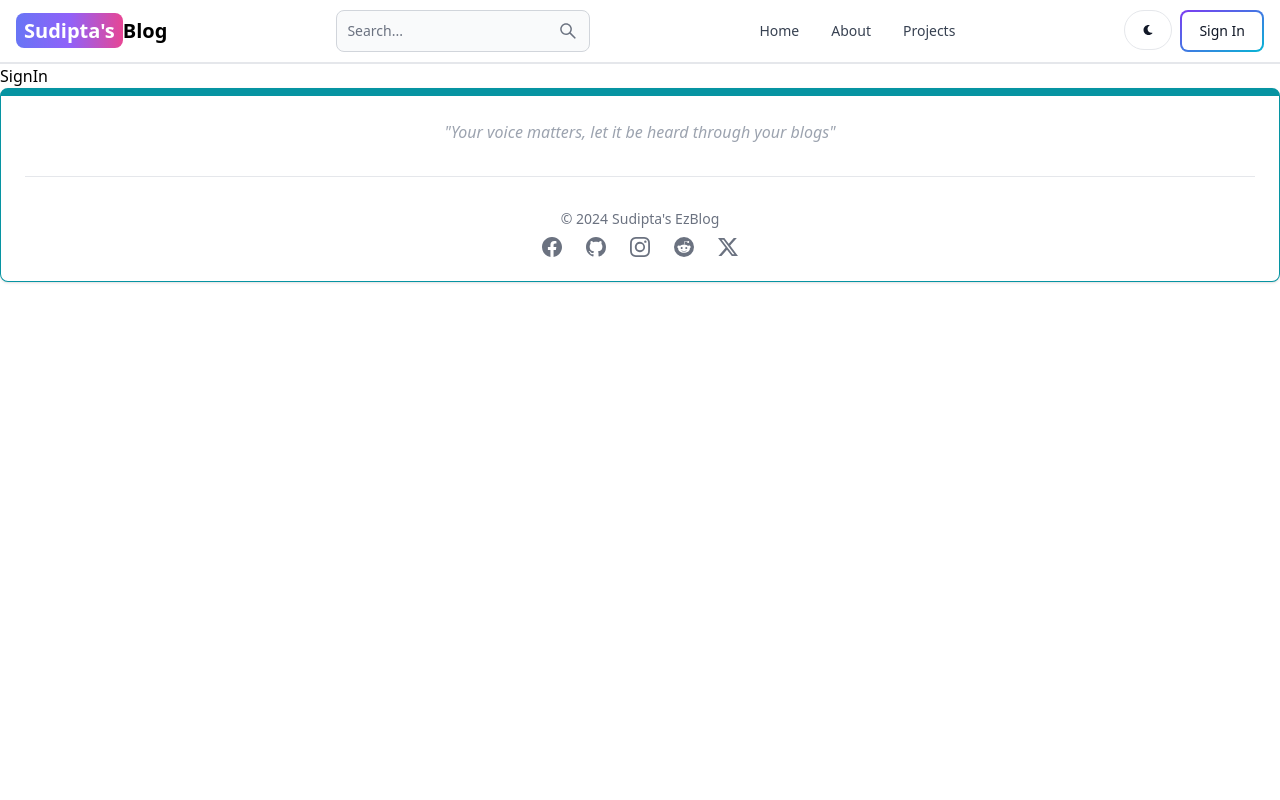
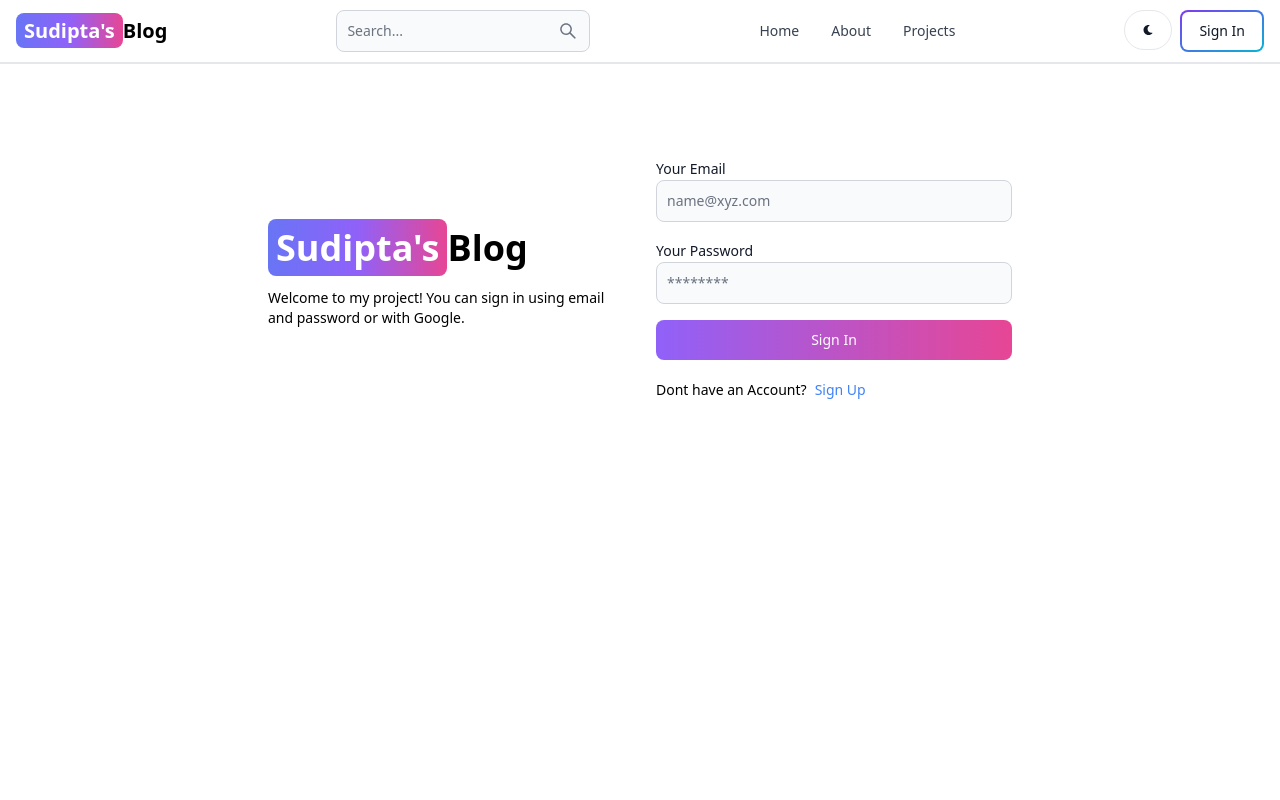
Before and after one commit to Sudipta013/EzBlog, a React (Vite) app in the folder client/: page /sign-in in a window 1280 px wide. Shown: the top 800 px of the page. Built offline with nearby package versions, Linux system fonts and the light colour scheme.

Commit message:
Added SignIn functionality

```diff
--- a/client/src/pages/SignIn.jsx
+++ b/client/src/pages/SignIn.jsx
@@ -1,9 +1,105 @@
+import { Alert, Button, Label, Spinner, TextInput } from 'flowbite-react'
 import React from 'react'
+import { useState } from 'react';
+import { Link, useNavigate } from 'react-router-dom'
 
-export default function SignIn() {
-  return (
-    <div>
-      SignIn
+export default function SignIn(){
+
+  const [formData, setFormData] = useState({});
+  const [errorMessage, setErrorMessage] = useState(null);
+  const [loading, setLoading] = useState(false);
+  const navigate = useNavigate();
+
+  const handleChange = (e) => {
+    setFormData({...formData,[e.target.id]: e.target.value.trim()});
+  };
+  // console.log(formData);
+  const handleSubmit = async (e) => {
+    //prevent refresh of the form on submit
+    e.preventDefault();
+    //submit form
+    if (!formData.email || !formData.password){
+      return setErrorMessage('Please fill out all the fields.');
+    }
+    try {
+      setLoading(true);
+      setErrorMessage(null);
+      const res = await fetch('/api/auth/signin',{
+        method : "POST",
+        headers : {'Content-Type': 'application/json'},
+        body : JSON.stringify(formData),
+      });
+      const data = await res.json();
+      if(data.success === false){
+        //existing user data...
+        return setErrorMessage(data.message);
+      }
+      setLoading(false);
+      //once all the user is signed-in successfully
+      if(res.ok){
+        navigate('/');
+      }
+    } catch (error) {
+      //error on client-side ex-internet error
+      setErrorMessage(error.message);
+      setLoading(false);
+    }
+  }
+
+  return(
+    <div className='min-h-screen mt-20'>
+      <div className="flex p-3 max-w-3xl mx-auto flex-col md:flex-row md:items-center gap-8">
+        {/* left */}
+        <div className="flex-1">
+          <Link to="/" className='font-bold dark:text-white text-4xl'>
+            <span className='px-2 py-1 bg-gradient-to-r from-indigo-500
+            via-purple-500 to-pink-500 rounded-lg text-white'>Sudipta's</span>Blog
+          </Link>
+          <p className='text-sm mt-5'>
+          Welcome to my project! You can sign in using email and password or with Google.
+          </p>
+        </div>
+        {/* right */}
+        <div className="flex-1">
+          <form className='flex flex-col gap-4' onSubmit={handleSubmit}>
+            <div>
+              <Label value = 'Your Email'/>
+              <TextInput
+                type='email'
+                placeholder='name@xyz.com'
+                id = 'email'
+                onChange={handleChange}
+              />
+            </div>
+            <div>
+              <Label value = 'Your Password'/>
+              <TextInput
+                type='password'
+                placeholder='********'
+                id = 'password'
+                onChange={handleChange}
+                />
+            </div>
+            <Button gradientDuoTone='purpleToPink' type='submit' disabled={loading}>
+            {
+              loading ? (
+                <><Spinner size='sm'><span className='pl-3'>Loading...</span></Spinner></>
+              ) : 'Sign In'
+            }
+            </Button>
+          </form>
+          <div className="flex gap-2 text-sm mt-5">
+            <span>Dont have an Account?</span>
+            <Link to='/sign-up' className='text-blue-500'>Sign Up</Link>
+          </div>
+          {
+            //empty field...error show
+            errorMessage && (
+              <Alert className='mt-5' color='failure'>{errorMessage}</Alert>
+            )
+          }
+        </div>
+      </div>
     </div>
   )
 }
```
